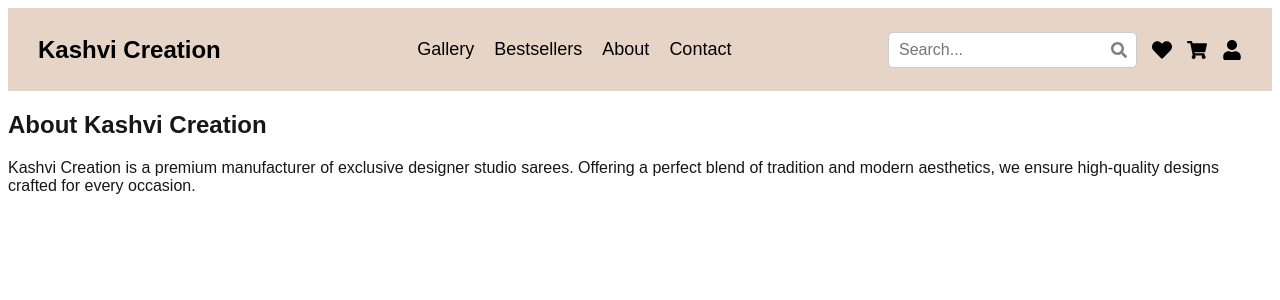
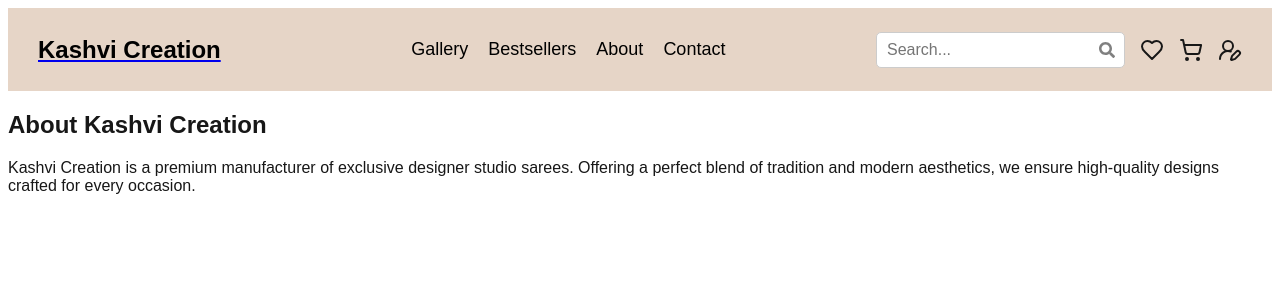
Before and after one commit to Abhishek-2532/GWOC-Project, a Next.js app in the folder kashvi-creation/: page /Pages/about in a window 1280 px wide. Shown: the top 300 px of the page. Built offline with nearby package versions, Linux system fonts and the light colour scheme.

Commit message:
pages work and lucide icons add

```diff
--- a/kashvi-creation/package.json
+++ b/kashvi-creation/package.json
@@ -11,6 +11,7 @@
   "dependencies": {
     "@firebasegen/default-connector": "file:dataconnect-generated/js/default-connector",
     "firebase": "^11.3.0",
+    "lucide-react": "^0.475.0",
     "next": "15.1.6",
     "react": "^19.0.0",
     "react-dom": "^19.0.0",
--- a/kashvi-creation/src/app/Pages/gallery/page.js
+++ b/kashvi-creation/src/app/Pages/gallery/page.js
@@ -1,5 +1,4 @@
-import Navbar from "../components/Navbar";
-
+import Navbar from "../../components/Navbar";
 export default function GalleryPage() {
   return (
     <div>
--- a/kashvi-creation/src/app/components/Navbar.js
+++ b/kashvi-creation/src/app/components/Navbar.js
@@ -2,42 +2,39 @@
 
 import React, { useState } from "react";
 import Link from "next/link";
-import { FaBars, FaTimes, FaSearch, FaHeart, FaShoppingCart, FaUser } from "react-icons/fa";
+import { FaBars, FaTimes, FaSearch} from "react-icons/fa";
 import styles from "./Navbar.module.css";
+import { Heart, LucideShoppingCart, UserRoundPen } from "lucide-react";
 
 const Navbar = () => {
   const [menuOpen, setMenuOpen] = useState(false); // State for mobile menu toggle
 
   return (
     <nav className={styles.navbar}>
-      {/* Left: Logo */}
+      <Link href ="/">
       <div className={styles.logo}>Kashvi Creation</div>
-
-      {/* Hamburger Menu Button for Mobile */}
+      </Link>
       <button className={styles.menuButton} onClick={() => setMenuOpen(!menuOpen)}>
         {menuOpen ? <FaTimes /> : <FaBars />}
       </button>
 
-      {/* Center: Navigation Links (Shown/Hidden Based on Screen Size) */}
       <ul className={`${styles.navLinks} ${menuOpen ? styles.active : ""}`}>
-        <li><Link href="/gallery" className={styles.navLink}>Gallery</Link></li>
-        <li><Link href="/bestsellers" className={styles.navLink}>Bestsellers</Link></li>
-        <li><Link href="/about" className={styles.navLink}>About</Link></li>
-        <li><Link href="/contact" className={styles.navLink}>Contact</Link></li>
+        <li><Link href="/pages/gallery" className={styles.navLink}>Gallery</Link></li>
+        <li><Link href="/pages/bestsellers" className={styles.navLink}>Bestsellers</Link></li>
+        <li><Link href="/pages/about" className={styles.navLink}>About</Link></li>
+        <li><Link href="/pages/contact" className={styles.navLink}>Contact</Link></li>
       </ul>
 
-      {/* Right: Search Bar, Wishlist, Cart, and Profile Icons */}
       <div className={styles.rightIcons}>
-        {/* Search Bar */}
+
         <div className={styles.searchContainer}>
           <input type="text" placeholder="Search..." className={styles.searchInput} />
           <FaSearch className={styles.icon} />
         </div>
 
-        {/* Icons for Wishlist, Cart, and Profile */}
-        <FaHeart className={styles.icon} />
-        <FaShoppingCart className={styles.icon} />
-        <FaUser className={styles.icon} />
+        <Heart />
+        <LucideShoppingCart/>
+        <UserRoundPen/>
       </div>
     </nav>
   );
--- a/kashvi-creation/src/app/globals.css
+++ b/kashvi-creation/src/app/globals.css
@@ -1,6 +1,6 @@
-/* @tailwind base; */
-/* @tailwind components; */
-/* @tailwind utilities; */
+ /*@tailwind base;
+ @tailwind components;
+ @tailwind utilities; */
 
 :root {
   --background: #ffffff;
--- a/kashvi-creation/src/app/layout.js
+++ b/kashvi-creation/src/app/layout.js
@@ -1,15 +1,4 @@
-import { Geist, Geist_Mono } from "next/font/google";
 import "./globals.css";
-
-const geistSans = Geist({
-  variable: "--font-geist-sans",
-  subsets: ["latin"],
-});
-
-const geistMono = Geist_Mono({
-  variable: "--font-geist-mono",
-  subsets: ["latin"],
-});
 
 export const metadata = {
   title: "Kashvi Creation | Exclusive Sarees",
@@ -19,7 +8,7 @@ export const metadata = {
 export default function RootLayout({ children }) {
   return (
     <html lang="en">
-      <body className={`${geistSans.variable} ${geistMono.variable} antialiased`}>
+      <body>
         {children}
       </body>
     </html>
--- a/kashvi-creation/src/app/page.js
+++ b/kashvi-creation/src/app/page.js
@@ -5,13 +5,9 @@ export default function HomePage() {
   return (
     <div>
       <Navbar />
-
-      {/* Hero Section with Image Slider */}
       <section className="w-full">
         <ImageSlider />
       </section>
-
-      {/* Featured Collection */}
       <section className="py-8 px-4">
         <h2 className="text-2xl font-bold text-center mb-6">Featured Collection</h2>
         {/* Your product listing code here */}
```
Also changed, not shown: 1 other file (tests, documents, lock files or other folders).
